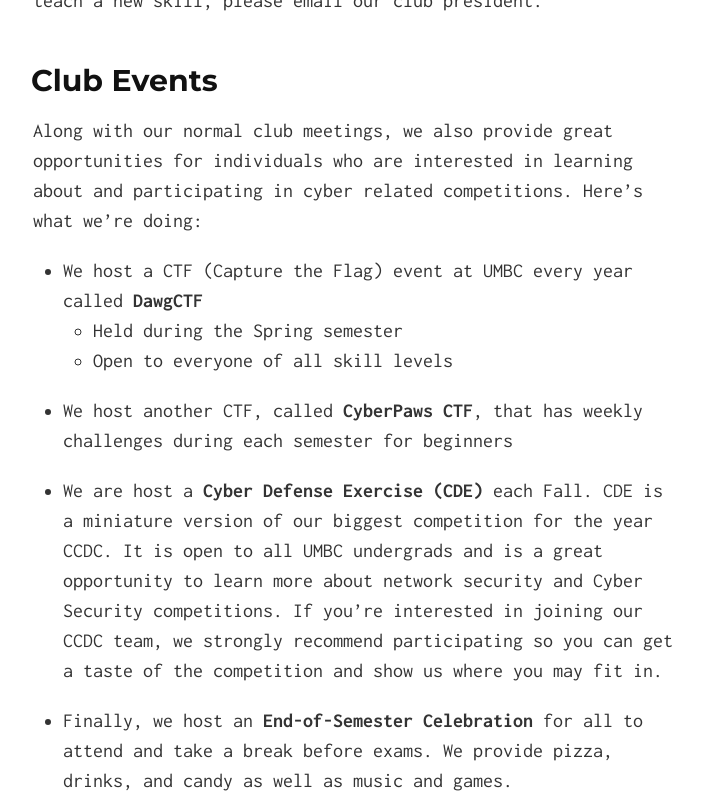
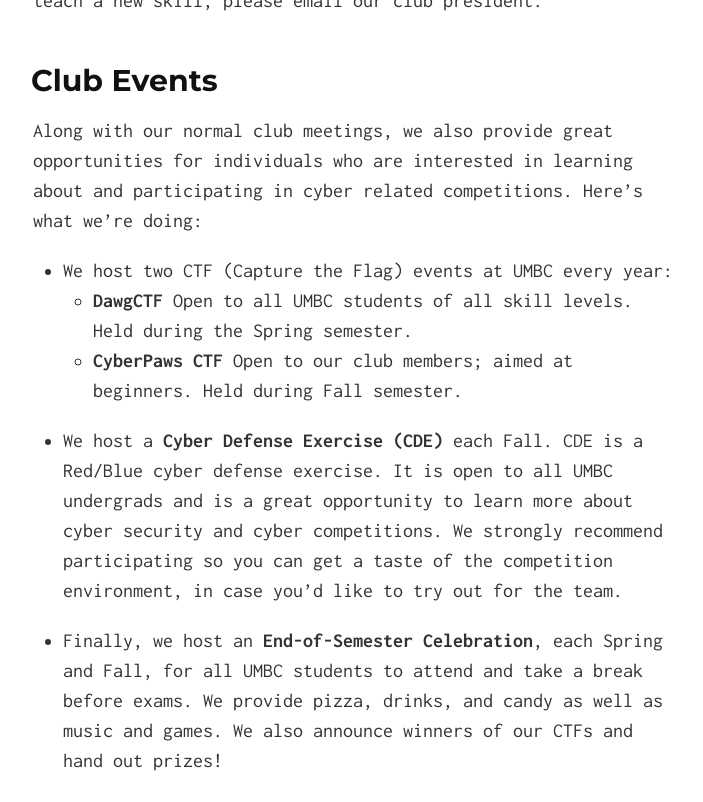
Before and after one commit to UMBCCyberDawgs/umbccyberdawgs.github.io, a Jekyll site: the page built from index.md, in a window 1280 px wide and 1400 px high, scrolled down 1544 px, cut to the strip 0-802 px from the top of the window. Shown: the whole strip, without its empty margins (287-990 px from the left). Built offline with Jekyll 4.4.1, drawn with Linux system fonts in a browser that asks for light colours; our own code applies the rules of GitHub Pages for plain Markdown files; some of the changed text lies outside the part shown.

Commit message:
Update index.md
corrections

```diff
--- a/index.md
+++ b/index.md
@@ -48,15 +48,13 @@ Along with our normal club meetings, we also provide great opportunities for
 individuals who are interested in learning about and participating in cyber
 related competitions. Here's what we're doing:
 
-* We host a CTF (Capture the Flag) event at UMBC every year called **DawgCTF**
-    * Held during the Spring semester
-    * Open to everyone of all skill levels
+* We host two CTF (Capture the Flag) events at UMBC every year:
+   * **DawgCTF** Open to all UMBC students of all skill levels. Held during the Spring semester.
+    * **CyberPaws CTF** Open to our club members; aimed at beginners. Held during Fall semester.
 
-* We host another CTF, called **CyberPaws CTF**, that has weekly challenges during each semester for beginners
+* We host a **Cyber Defense Exercise (CDE)** each Fall. CDE is a Red/Blue cyber defense exercise. It is open to all UMBC undergrads and is a great opportunity to learn more about cyber security and cyber competitions. We strongly recommend participating so you can get a taste of the competition environment, in case you'd like to try out for the team.
 
-* We are host a **Cyber Defense Exercise (CDE)** each Fall. CDE is a miniature version of our biggest competition for the year CCDC. It is open to all UMBC undergrads and is a great opportunity to learn more about network security and Cyber Security competitions. If you're interested in joining our CCDC team, we strongly recommend participating so you can get a taste of the competition and show us where you may fit in.
-
-* Finally, we host an **End-of-Semester Celebration** for all to attend and take a break before exams. We provide pizza, drinks, and candy as well as music and games.
+* Finally, we host an **End-of-Semester Celebration**, each Spring and Fall, for all UMBC students to attend and take a break before exams. We provide pizza, drinks, and candy as well as music and games. We also announce winners of our CTFs and hand out prizes!
 
 <div style="text-align: center;">
    <a name="calendar"><iframe src="https://calendar.google.com/calendar/embed?mode=AGENDA&amp;height=300&amp;wkst=1&amp;bgcolor=%23ffffff&amp;src=umbc.edu_sua9otosc8mchuu17od417duh8%40group.calendar.google.com&amp;color=%23B1365F&amp;ctz=America%2FNew_York" style="margin: 10px; padding: 5px; border: 3px solid black; border-radius: 15px;" width="700" height="300" frameborder="0" scrolling="no"></iframe></a>
@@ -67,12 +65,12 @@ related competitions. Here's what we're doing:
 Some of our club members try out for and compete together on a collegiate cyber security competition team. We compete under the same “CyberDawgs” name.
 
 ### Planned Competitions
-* [DoE Cyberforce](https://cyberforcecompetition.com/) (Fall)
-* CSAW 2022
-* UMD CSEC's CTF
-* MACCDC and hopefully NCCDC
-* Kaizen CTF
-* Probably some others
+* [DoE Cyberforce](https://cyberforcecompetition.com/)
+* [CSAW CTF](https://www.csaw.io/ctf)
+* [NICCDC](https://niccdc.niatec.iri.isu.edu/)
+* [CPTC](https://cp.tc/)
+* [MACCDC](https://maccdc.org/)
+
 
 ### Team Competition History
 **National CCDC 2021**: 7<sup>th</sup> place
@@ -124,11 +122,13 @@ Some of our club members try out for and compete together on a collegiate cyber
 **Faculty Advisor:** Dr. Charles Nicholas (nicholas @ umbc.edu)<br>
 Professor, Department of Computer Science and Electrical Engineering<br>
 Affiliate Professor, Department of Information Systems<br>
-Director, Graduate Computer Science Programs<br>
+Director, Graduate Computer Science Programs<be>
+
 **Faculty Advisor:** Dr. Richard Forno (rforno @ umbc.edu)<br>
 Principal Lecturer, Department of Computer Science and Electrical Engineering<br>
 Director, Graduate Cybersecurity Programs<br>
-Assistant Director, UMBC Center for Cybersecurity<br>
+Assistant Director, UMBC Center for Cybersecurity<be>
+
 **Corporate Relations:**  Caroline Baker (cbaker @ umbc.edu)
 
 ## Club Sponsors
```
Also changed, not shown: other parts of index.md (+3 -3 lines).
